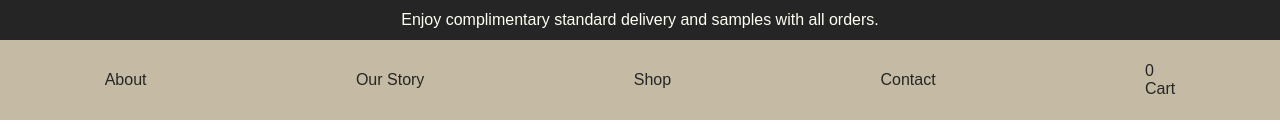
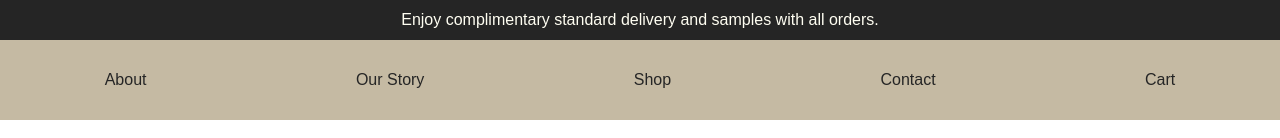
Before and after one commit to hadayahh/somethingPickeled, a React (Vite) app: page /shop in a window 1280 px wide. Shown: the top 138 px of the page. Built offline with nearby package versions, Linux system fonts and the light colour scheme.

Commit message:
cart conditional if cart is empty

```diff
--- a/src/components/Nav.tsx
+++ b/src/components/Nav.tsx
@@ -17,7 +17,7 @@
         <li>Contact</li>
       </Link>
       <Link to="/cart">
-        <span className="cart-count">{cart}</span>
+        {cart > 0 && <span className="cart-count">{cart}</span>}
         <li>Cart</li>
       </Link>
     </ul>
```
